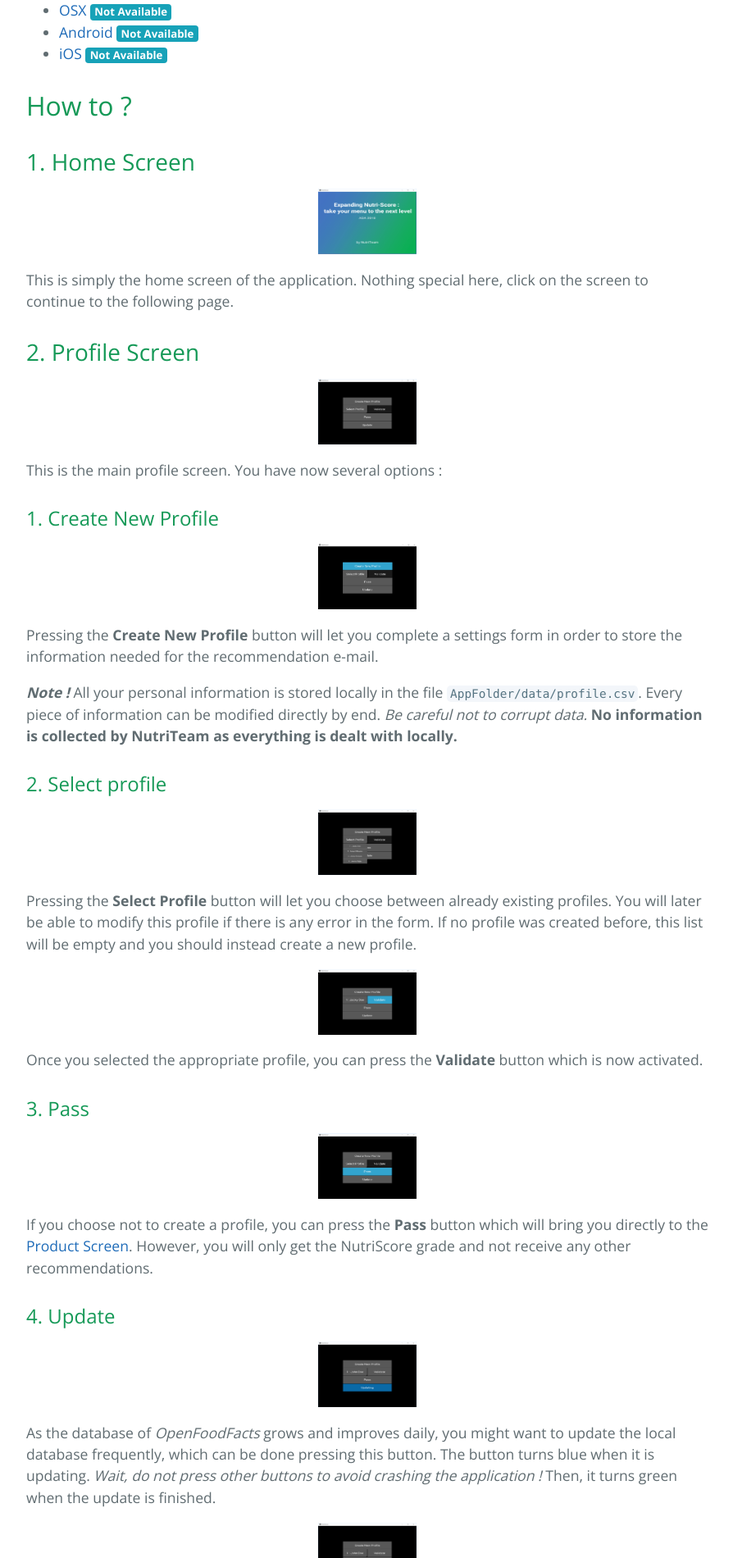
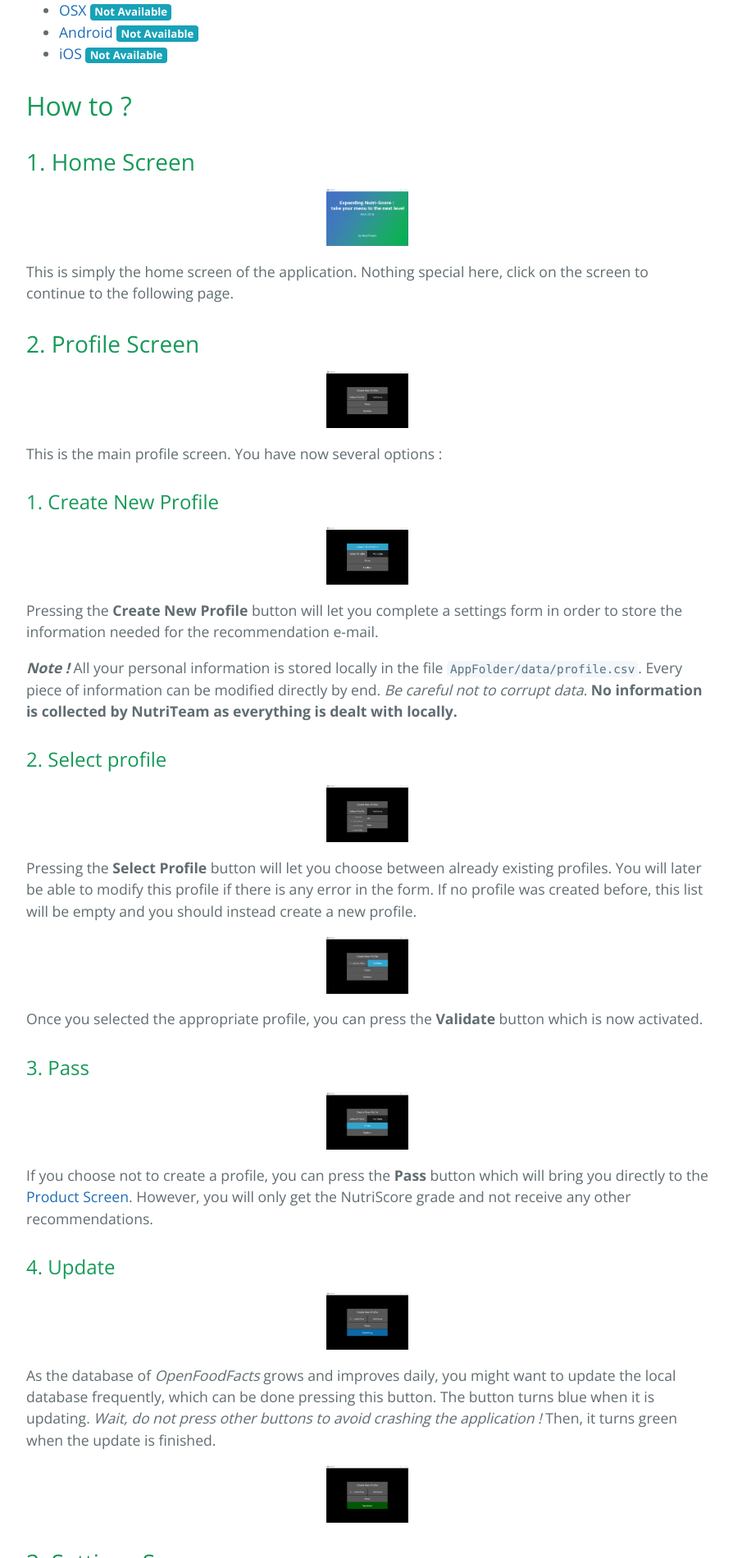
Before and after one commit to NutriTeam/Nutri_Score, a Jekyll site: the page built from app.md, in a window 1280 px wide. Shown: the part 1032-2932 px from the top of the page at 82% size, without its empty margins (192-1086 px from the left). Built offline with Jekyll 4.4.1, drawn with Linux system fonts in a browser that asks for light colours.

Commit message:
Update style.scss

```diff
--- a/assets/css/style.scss
+++ b/assets/css/style.scss
@@ -4,6 +4,6 @@
 @import 'jekyll-theme-cayman';
 
 .img_app {
-  height: 80px;
-  width: 120px;
+  height: 70px;
+  width: 100px;
 }
```
